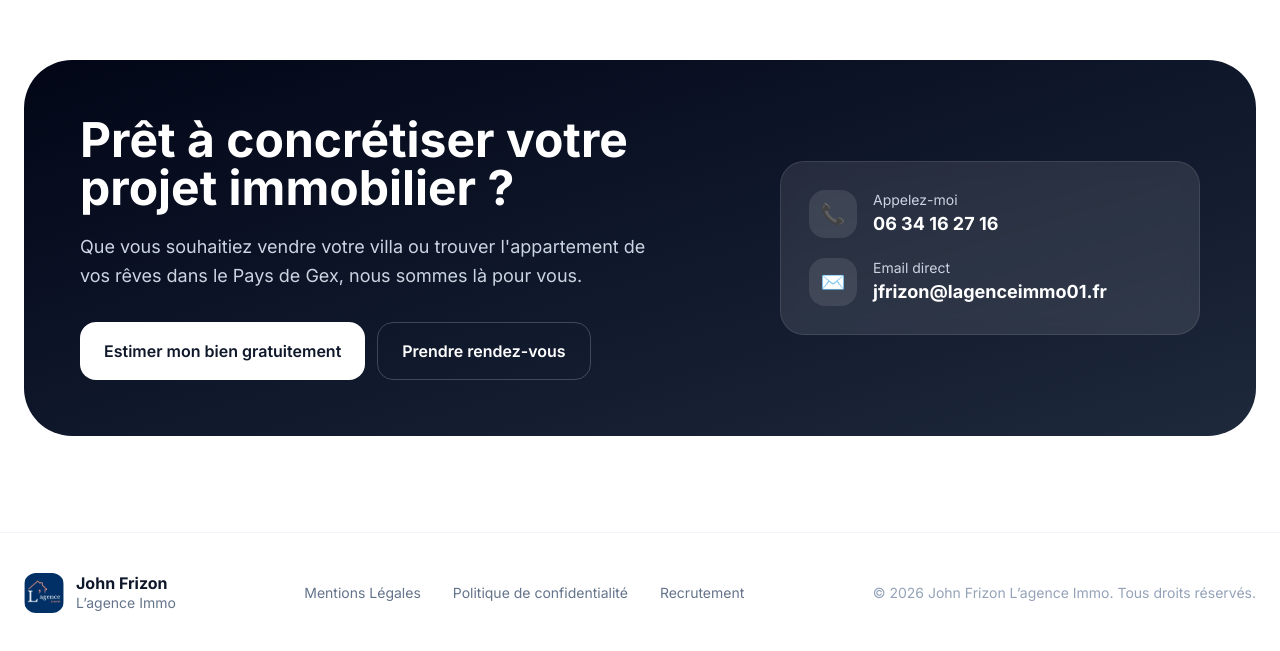
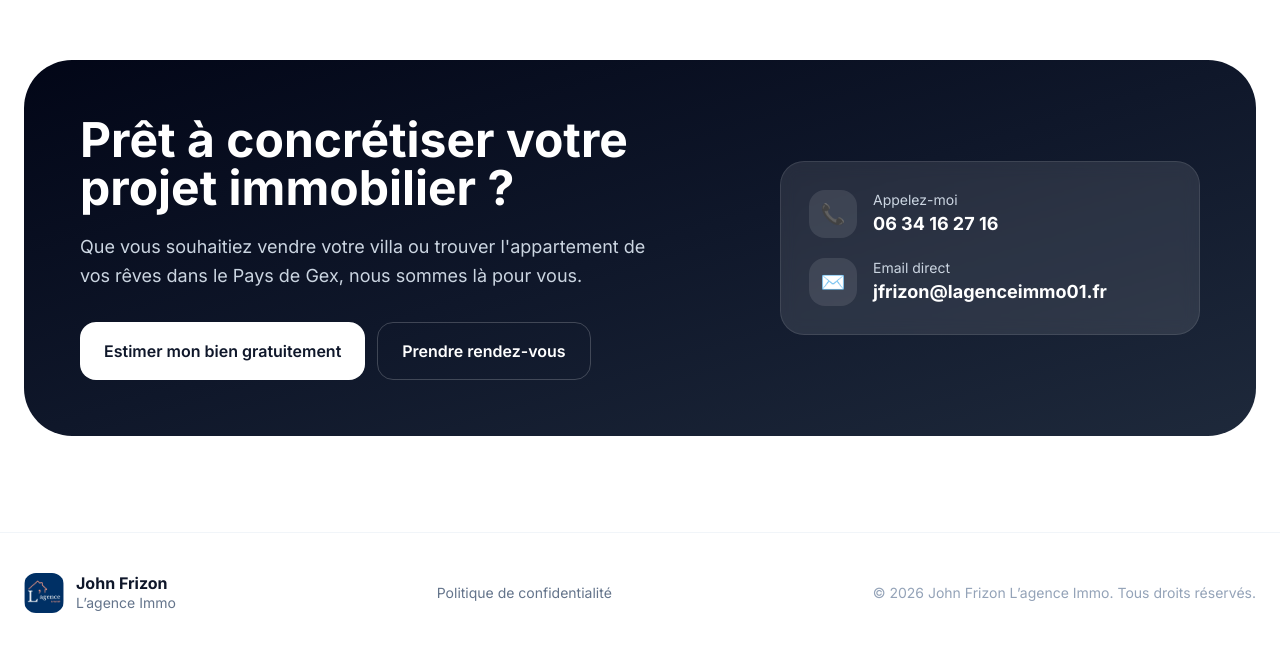
Before and after one commit to agentpro2307-cmd/johnfrizonlagenceimmo, a React (Vite) app: page / in a window 1280 px wide. Shown: the part 3488-4139 px from the top of the page. Built offline with nearby package versions, Linux system fonts and the light colour scheme.

Commit message:
Update Footer.tsx

```diff
--- a/Footer.tsx
+++ b/Footer.tsx
@@ -21,7 +21,7 @@ const Footer: React.FC = () => {
           {/* Links */}
           <div className="flex flex-wrap items-center gap-x-8 gap-y-3 text-sm text-slate-500">
             <a href="#" className="hover:text-slate-900">
-              Mentions Légales
+
             </a>
 
             <a
@@ -32,7 +32,7 @@ const Footer: React.FC = () => {
             </a>
 
             <a href="#" className="hover:text-slate-900">
-              Recrutement
+
             </a>
           </div>
 
```
